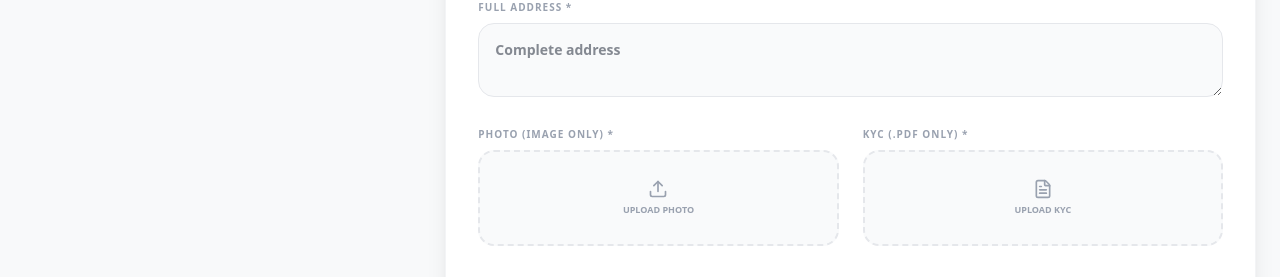
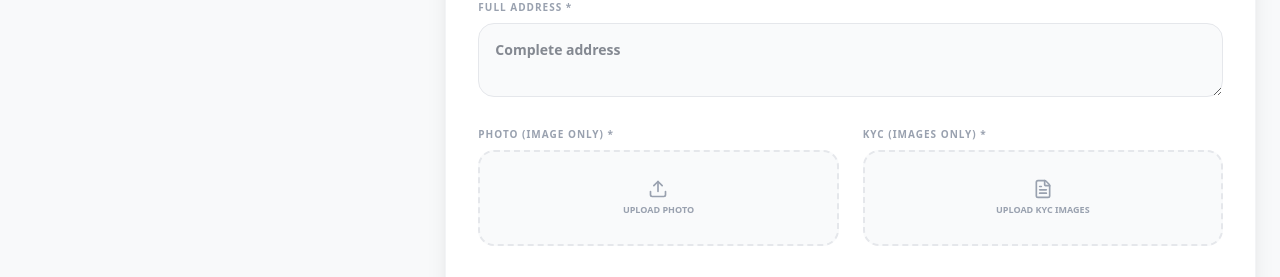
Before and after one commit to codewebxteam/Crime-Information-Buero, a React (Vite) app: page /user in a window 1280 px wide. Shown: the part 980-1257 px from the top of the page. Built offline with nearby package versions, Linux system fonts and the light colour scheme; no server answers; the database is empty.

Commit message:
final updates

```diff
--- a/src/components/admincomponents/ApplicantDetails.jsx
+++ b/src/components/admincomponents/ApplicantDetails.jsx
@@ -16,6 +16,11 @@ const ApplicantDetails = ({
     { label: "Approved", icon: <CheckCircle size={16} />, color: "text-green-500" },
     { label: "Rejected", icon: <XCircle size={16} />, color: "text-red-500" },
   ];
+
+  // 🔥 SENIOR DEV FIX: Get all KYC images (Naye multiple images aur purane single image dono ke liye support)
+  const kycImages = selectedApp.kycUrls && selectedApp.kycUrls.length > 0
+    ? selectedApp.kycUrls
+    : (selectedApp.kycUrl ? [selectedApp.kycUrl] : []);
 
   return (
     <motion.div
@@ -81,14 +86,36 @@ const ApplicantDetails = ({
               <p className="text-[11px] md:text-xs font-bold text-[#002B5B] dark:text-white">{selectedApp.phone}</p>
             </div>
           </div>
-          <div className="flex items-center justify-between p-4 md:p-5 bg-white dark:bg-white/5 rounded-2xl border border-gray-100 dark:border-white/5 shadow-sm">
-            <div className="flex items-center gap-3 text-blue-600">
+
+          {/* 🔥 SENIOR DEV FIX: Smart Multiple Images Gallery View 🔥 */}
+          <div className="flex flex-col gap-3 p-4 md:p-5 bg-white dark:bg-white/5 rounded-2xl border border-gray-100 dark:border-white/5 shadow-sm">
+            <div className="flex items-center gap-3 text-blue-600 border-b border-gray-100 dark:border-white/5 pb-2">
               <FileText size={18} />
-              <span className="text-[9px] md:text-[10px] font-black uppercase tracking-widest">Identity Proof</span>
+              <span className="text-[9px] md:text-[10px] font-black uppercase tracking-widest">
+                Identity Proof {kycImages.length > 1 ? `(${kycImages.length})` : ''}
+              </span>
             </div>
-            <a href={selectedApp.kycUrl} target="_blank" rel="noreferrer" className="p-2 bg-blue-50 dark:bg-blue-900/20 rounded-lg text-blue-600">
-              <ExternalLink size={16} />
-            </a>
+
+            <div className="flex gap-3 overflow-x-auto pb-1 custom-scrollbar">
+              {kycImages.length > 0 ? (
+                kycImages.map((url, index) => (
+                  <a
+                    key={index}
+                    href={url}
+                    target="_blank"
+                    rel="noreferrer"
+                    className="relative shrink-0 w-16 h-16 rounded-xl overflow-hidden border-2 border-gray-100 dark:border-white/10 group block shadow-sm"
+                  >
+                     <img src={url} alt={`KYC Document ${index + 1}`} className="w-full h-full object-cover" />
+                     <div className="absolute inset-0 bg-blue-600/60 opacity-0 group-hover:opacity-100 transition-opacity flex items-center justify-center backdrop-blur-[2px]">
+                       <ExternalLink size={16} className="text-white" />
+                     </div>
+                  </a>
+                ))
+              ) : (
+                <p className="text-xs text-gray-400 font-bold italic">No document available</p>
+              )}
+            </div>
           </div>
         </div>
 
--- a/src/dashboard/user/User.jsx
+++ b/src/dashboard/user/User.jsx
@@ -54,9 +54,14 @@ const User = () => {
     state: "",
     district: "",
   });
+
   const [photoFile, setPhotoFile] = useState(null);
-  const [kycFile, setKycFile] = useState(null);
   const [photoPreview, setPhotoPreview] = useState(null);
+
+  // 🔥 SENIOR DEV FIX 1: Changed to Array to hold multiple files and previews 🔥
+  const [kycFiles, setKycFiles] = useState([]);
+  const [kycPreviews, setKycPreviews] = useState([]);
+
   const [formErrors, setFormErrors] = useState({});
 
   const isFormValid =
@@ -72,7 +77,7 @@ const User = () => {
     formData.district.trim() !== "" &&
     selectedPlan !== null &&
     photoFile !== null &&
-    kycFile !== null;
+    kycFiles.length > 0; // 🔥 Updated validation check 🔥
 
   const handleInput = (e) => {
     const { name, value } = e.target;
@@ -85,7 +90,6 @@ const User = () => {
     setFormErrors({ ...formErrors, [name]: "" });
   };
 
-  // 🔥 FIX 1: Any Image Format, Max 2MB, No PDFs allowed for photo
   const handlePhotoChange = (e) => {
     const file = e.target.files?.[0];
     if (file) {
@@ -106,21 +110,39 @@ const User = () => {
     }
   };
 
+  // 🔥 SENIOR DEV FIX 2: Handle Multiple KYC Images 🔥
   const handleKycChange = (e) => {
-    const file = e.target.files?.[0];
-    if (file) {
-      if (file.type !== "application/pdf") {
-        alert("KYC document sirf .pdf format mein hona chahiye!");
+    const files = Array.from(e.target.files || []);
+    if (files.length === 0) return;
+
+    const validFiles = [];
+
+    // Clear old previews before processing new ones
+    setKycPreviews([]);
+
+    for (let i = 0; i < files.length; i++) {
+      const file = files[i];
+      if (!file.type.startsWith("image/")) {
+        alert(`File "${file.name}" image format nahi hai. Sirf Images allow hain!`);
         e.target.value = null;
         return;
       }
       if (file.size > 2 * 1024 * 1024) {
-        alert("KYC file 2MB se badi hai!");
+        alert(`File "${file.name}" 2MB se badi hai!`);
         e.target.value = null;
         return;
       }
-      setKycFile(file);
+
+      validFiles.push(file);
+
+      const reader = new FileReader();
+      reader.onloadend = () => {
+        setKycPreviews((prev) => [...prev, reader.result]);
+      };
+      reader.readAsDataURL(file);
     }
+
+    setKycFiles(validFiles);
   };
 
   const handleSubmit = async (e) => {
@@ -136,7 +158,10 @@ const User = () => {
       }
 
       const photoUrl = await uploadImageToCloudinary(photoFile, 'photos');
-      const kycUrl = await uploadImageToCloudinary(kycFile, 'kyc');
+
+      // 🔥 SENIOR DEV FIX 3: Parallel Upload for Multiple KYC Images 🔥
+      const kycUploadPromises = kycFiles.map(file => uploadImageToCloudinary(file, 'kyc'));
+      const kycUrlsArray = await Promise.all(kycUploadPromises);
 
       await addDoc(collection(db, "membershipApplications"), {
         ...formData,
@@ -144,7 +169,8 @@ const User = () => {
         membershipLevel: selectedPlan.value,
         membershipLabel: selectedPlan.label,
         photoUrl,
-        kycUrl,
+        kycUrl: kycUrlsArray[0] || "", // For backward compatibility with admin panel (string)
+        kycUrls: kycUrlsArray, // Saving the full array of multiple images
         status: "Pending",
         tempPasswordHash: btoa(formData.password),
         trackStatus: "Application Received",
@@ -159,7 +185,7 @@ const User = () => {
   const handleTrackApplication = async () => {
     if (!trackingId.trim()) return;
     setIsSearching(true);
-    setSearchError(""); // Purana error clear karo
+    setSearchError("");
     try {
       const searchTerm = trackingId.toLowerCase().trim();
       let appDoc = await getDoc(doc(db, "membershipApplications", searchTerm));
@@ -173,12 +199,10 @@ const User = () => {
         setApplicationStatus({ id: appDoc.id, ...appDoc.data() });
         setShowStatus(true);
       } else {
-        // 🔥 FIX 2: Tracking alert auto-hide after 3 seconds
         setSearchError("No application found.");
         setTimeout(() => setSearchError(""), 3000);
       }
     } catch (err) {
-      // 🔥 Tracking alert auto-hide after 3 seconds
       setSearchError("Tracking error.");
       setTimeout(() => setSearchError(""), 3000);
     } finally {
@@ -188,7 +212,12 @@ const User = () => {
 
   const resetForm = () => {
     setFormData({ fullName: "", email: "", password: "", confirmPassword: "", phone: "", address: "", dob: "", gender: "", state: "", district: "" });
-    setPhotoFile(null); setKycFile(null); setPhotoPreview(null); setSelectedPlan(null); setSubmitSuccess(false);
+    setPhotoFile(null);
+    setPhotoPreview(null);
+    setKycFiles([]); // Reset Multiple Files
+    setKycPreviews([]); // Reset Previews
+    setSelectedPlan(null);
+    setSubmitSuccess(false);
   };
 
   return (
@@ -292,26 +321,42 @@ const User = () => {
                         </div>
 
                         <div>
-                          {/* 🔥 Update Label: Any Image Allowed */}
                           <label className="text-[10px] font-black text-gray-400 uppercase tracking-widest mb-2 block">Photo (Image Only) *</label>
                           <div className="flex items-center gap-4">
                             <label className="flex-1 flex flex-col items-center justify-center h-24 border-2 border-dashed rounded-2xl cursor-pointer bg-gray-50 dark:bg-black border-gray-200 dark:border-white/10">
                               <Upload size={20} className="text-gray-400 mb-1" />
                               <span className="text-[9px] font-bold text-gray-400 uppercase">{photoFile ? photoFile.name : "Upload Photo"}</span>
-                              {/* 🔥 strict accept="image/*" added */}
                               <input type="file" className="hidden" accept="image/*" onChange={handlePhotoChange} />
                             </label>
                             {photoPreview && <img src={photoPreview} alt="Preview" className="w-20 h-20 object-cover rounded-xl" />}
                           </div>
                         </div>
 
+                        {/* 🔥 SENIOR DEV FIX 4: Updated KYC UI for Multiple Images 🔥 */}
                         <div>
-                          <label className="text-[10px] font-black text-gray-400 uppercase tracking-widest mb-2 block">KYC (.pdf only) *</label>
-                          <label className="flex flex-col items-center justify-center h-24 border-2 border-dashed rounded-2xl cursor-pointer bg-gray-50 dark:bg-black border-gray-200 dark:border-white/10">
-                            <FileText size={20} className="text-gray-400 mb-1" />
-                            <span className="text-[9px] font-bold text-gray-400 uppercase">{kycFile ? kycFile.name : "Upload KYC"}</span>
-                            <input type="file" className="hidden" accept=".pdf" onChange={handleKycChange} />
-                          </label>
+                          <label className="text-[10px] font-black text-gray-400 uppercase tracking-widest mb-2 block">KYC (Images Only) *</label>
+                          <div className="flex items-center gap-4">
+                            <label className="flex-1 flex flex-col items-center justify-center h-24 border-2 border-dashed rounded-2xl cursor-pointer bg-gray-50 dark:bg-black border-gray-200 dark:border-white/10">
+                              <FileText size={20} className="text-gray-400 mb-1" />
+                              <span className="text-[9px] font-bold text-gray-400 uppercase">
+                                {kycFiles.length > 0 ? `${kycFiles.length} Image(s) Selected` : "Upload KYC Images"}
+                              </span>
+                              {/* Changed accept to 'image/*' and added 'multiple' */}
+                              <input type="file" className="hidden" accept="image/*" multiple onChange={handleKycChange} />
+                            </label>
+
+                            {/* Previews for Multiple KYC Images */}
+                            {kycPreviews.length > 0 && (
+                              <div className="flex gap-2">
+                                <img src={kycPreviews[0]} alt="KYC Preview" className="w-20 h-20 object-cover rounded-xl shrink-0" />
+                                {kycPreviews.length > 1 && (
+                                  <div className="w-20 h-20 bg-gray-200 dark:bg-gray-800 rounded-xl flex items-center justify-center text-xs font-bold text-gray-500 shrink-0">
+                                    +{kycPreviews.length - 1}
+                                  </div>
+                                )}
+                              </div>
+                            )}
+                          </div>
                         </div>
                       </div>
 
@@ -338,7 +383,6 @@ const User = () => {
                   <input type="email" value={trackingId} onChange={(e) => setTrackingId(e.target.value)} className="w-full bg-gray-50 dark:bg-black border p-4 rounded-2xl text-sm font-bold border-gray-200 dark:border-white/10 outline-none" placeholder="Enter Registered Email" />
                   <button onClick={handleTrackApplication} className="w-full bg-[#002B5B] hover:bg-red-700 text-white py-4 rounded-2xl font-black uppercase transition-all">Check Status</button>
 
-                  {/* 🔥 Tracking Error Message 🔥 */}
                   {searchError && (
                     <div className="flex items-center justify-center gap-2 text-red-600 bg-red-100 p-3 rounded-xl">
                       <AlertTriangle size={18} />
```
